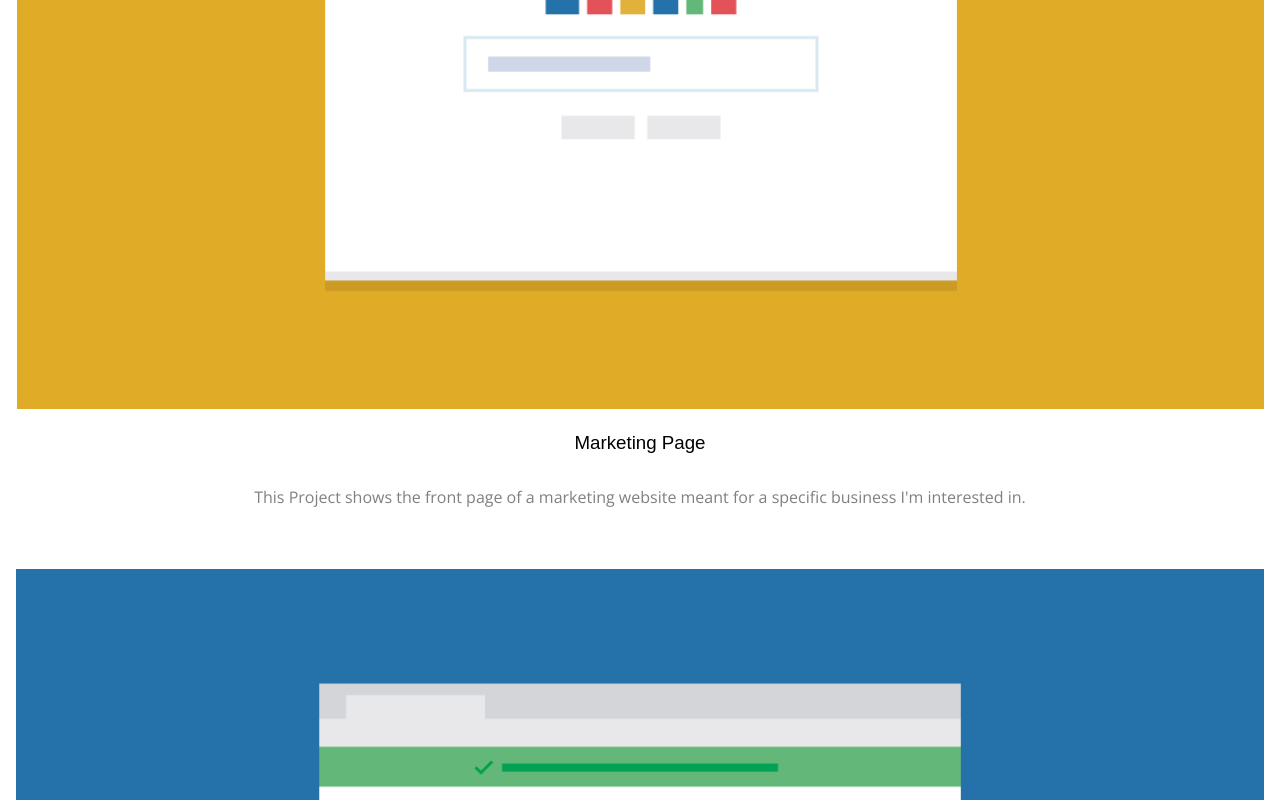
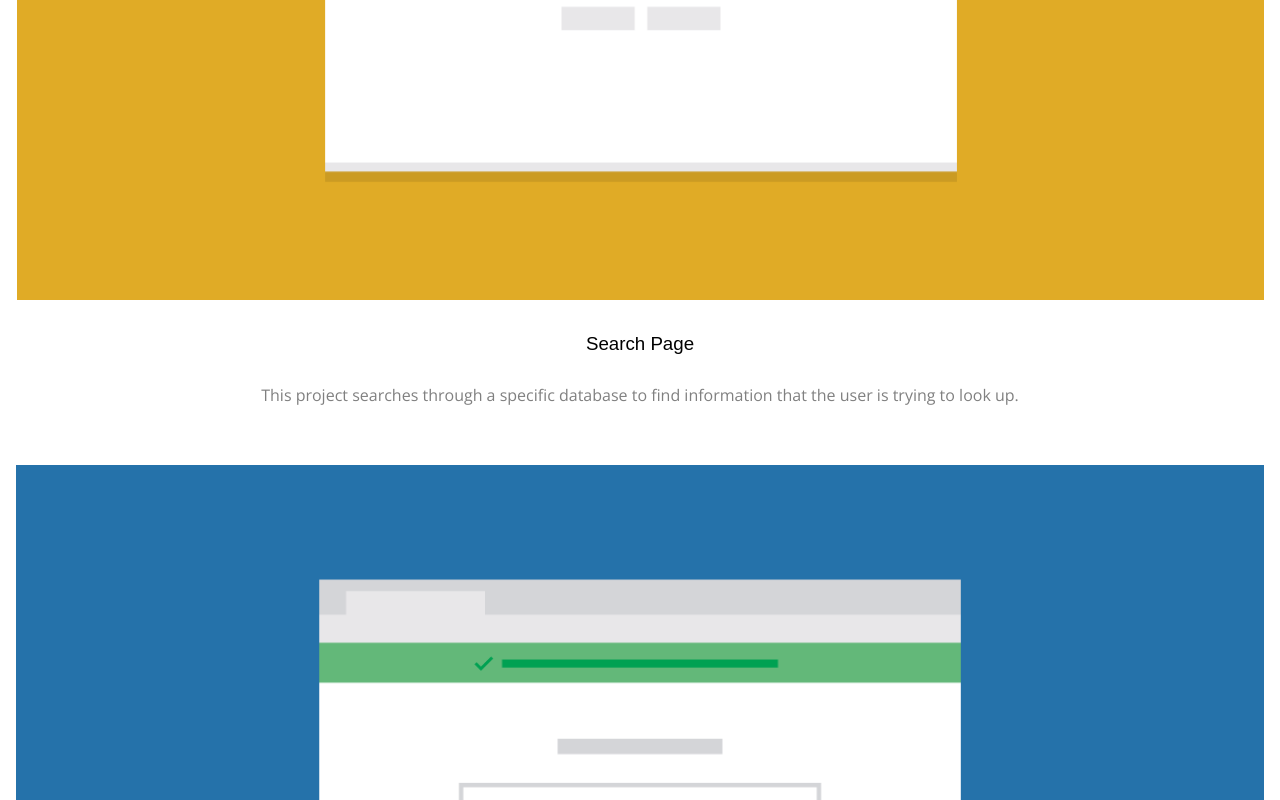
Before and after one commit to joehdodd/responsivelayoutproject, a plain HTML site: page index.html in a window 1280 px wide. Shown: the part 2000-2800 px from the top of the page. Drawn offline with nearby package versions, Linux system fonts and the light colour scheme.

Commit message:
Update 1.1
clearfix, etc

```diff
--- a/css/styles.css
+++ b/css/styles.css
@@ -13,10 +13,6 @@ h2,
 h3, {
     font-family: 'Lato', sans-serif;
     color: #999;
-}
-
-h3 {
-    font-weight: normal;
 }
 
 body {
@@ -50,8 +46,7 @@ img {
 -- */
 
 .main-header {
-    padding-top: 15px;
-    margin-bottom: 30px;
+    margin-bottom: 20px;
 }
 
 .name a,
@@ -71,8 +66,7 @@ img {
 }
 
 .banner {
-    padding-top: 30px;
-    padding-bottom: 30px;
+    text-align: center;
 }
 
 .profile-img {
@@ -92,15 +86,22 @@ img {
 }
 
 .section-heading {
-    padding-top: 50px;
+    padding-top: 40px;
     padding-bottom: 20px;
     text-transform: uppercase;
+    font-size: 1em;
     font-weight: 900;
     color: #787878;
 }
 
+.portfolio-heading {
+    font-weight: normal;
+    padding-top: 10px;
+}
+
 .portfolio-description {
-    padding: 15px;
+    line-height: 1.5em;
+    padding: 10px;
     color: #808080;
 }
 
@@ -139,12 +140,21 @@ img {
     font-weight: 900;
 }
 
-.banner,
+
 .contact {
     text-align: center;
-    margin-bottom: 30px;
 }
 
 .col {
     padding: 1em 1em;
 }
+
+/* ----
+Float clearfix
+---- */
+
+.clearfix::after {
+    content: " ";
+    display: table;
+    clear: both;
+}
--- a/index.html
+++ b/index.html
@@ -36,29 +36,30 @@
         </div>
         <div class="col">
             <img class="portfolio-img" src="images/portfolio-2.png" alt="Marketing Page">
-            <h3 class="portfolio-heading">Marketing Page</h3>
-            <p class="portfolio-description">This Project shows the front page of a marketing website meant for a specific business I'm interested in.</p>
+            <h3 class="portfolio-heading">Search Page</h3>
+            <p class="portfolio-description">This project searches through a specific database to find information that the user is trying to look up.</p>
         </div>
         <div class="col">
             <img class="portfolio-img" src="images/portfolio-3.png" alt="Marketing Page">
-            <h3 class="portfolio-heading">Marketing Page</h3>
-            <p class="portfolio-description">This Project shows the front page of a marketing website meant for a specific business I'm interested in.</p>
+            <h3 class="portfolio-heading">Travel App</h3>
+            <p class="portfolio-description">This projects compares travel times based on different transporation methods and tells you the best one.</p>
         </div>
         <div class="col">
             <img class="portfolio-img" src="images/portfolio-4.png" alt="Marketing Page">
-            <h3 class="portfolio-heading">Marketing Page</h3>
-            <p class="portfolio-description">This Project shows the front page of a marketing website meant for a specific business I'm interested in.</p>
+            <h3 class="portfolio-heading">Map of Favorite Spots</h3>
+            <p class="portfolio-description">This project uses mapping apis to plot points for my favorite spots in the city for a do-it-yourself walking tour.</p>
         </div>
         <div class="col">
             <img class="portfolio-img" src="images/portfolio-5.png" alt="Marketing Page">
-            <h3 class="portfolio-heading">Marketing Page</h3>
-            <p class="portfolio-description">This Project shows the front page of a marketing website meant for a specific business I'm interested in.</p>
+            <h3 class="portfolio-heading">Photo Gallery</h3>
+            <p class="portfolio-description">This project shows pictures from a recent trip to the viewer and allows them to easily navigate through photos.</p>
         </div>
         <div class="col">
             <img class="portfolio-img" src="images/portfolio-6.png" alt="Marketing Page">
-            <h3 class="portfolio-heading">Marketing Page</h3>
-            <p class="portfolio-description">This Project shows the front page of a marketing website meant for a specific business I'm interested in.</p>
+            <h3 class="portfolio-heading">Calculator</h3>
+            <p class="portfolio-description">Someone can enter in the numbers they want, and press the big blue button and get the result.</p>
         </div>
+
     </div>
 </section>
 
```
Lines whose indentation alone changed are shown as unchanged.
